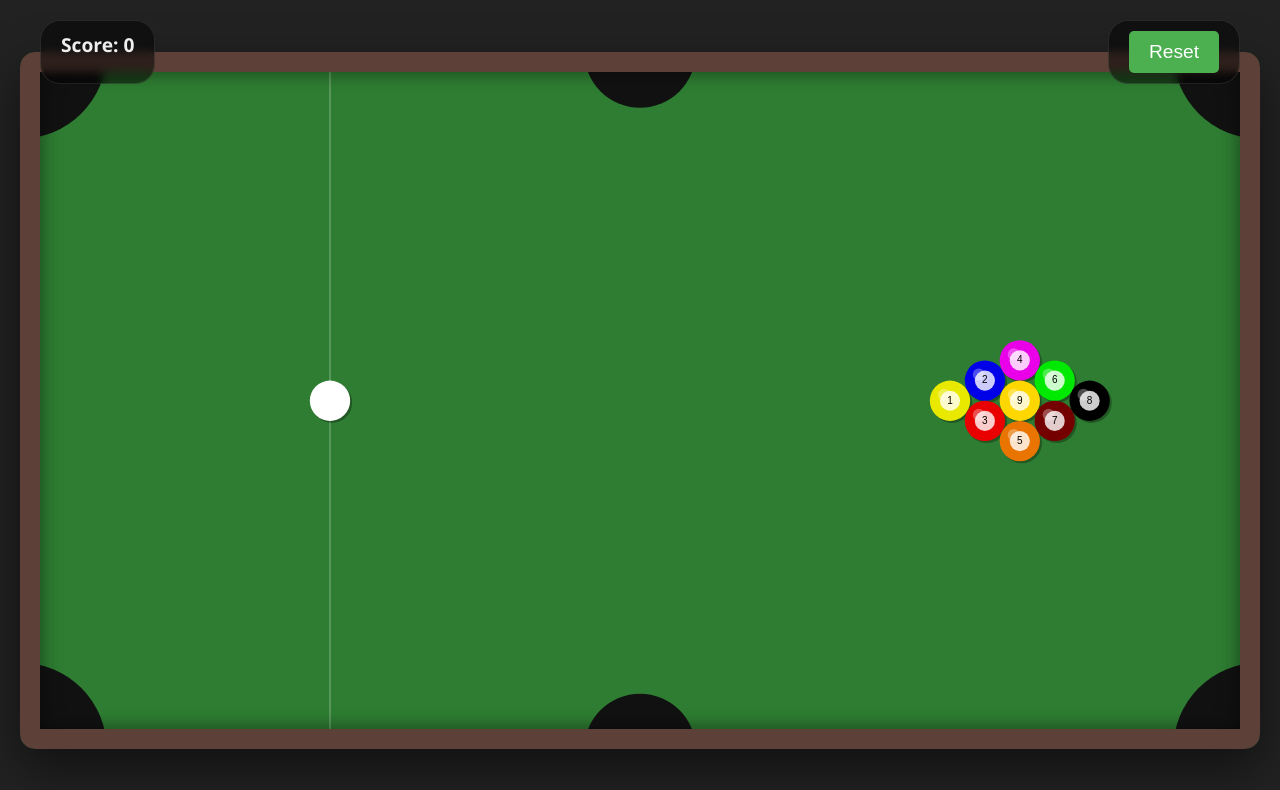
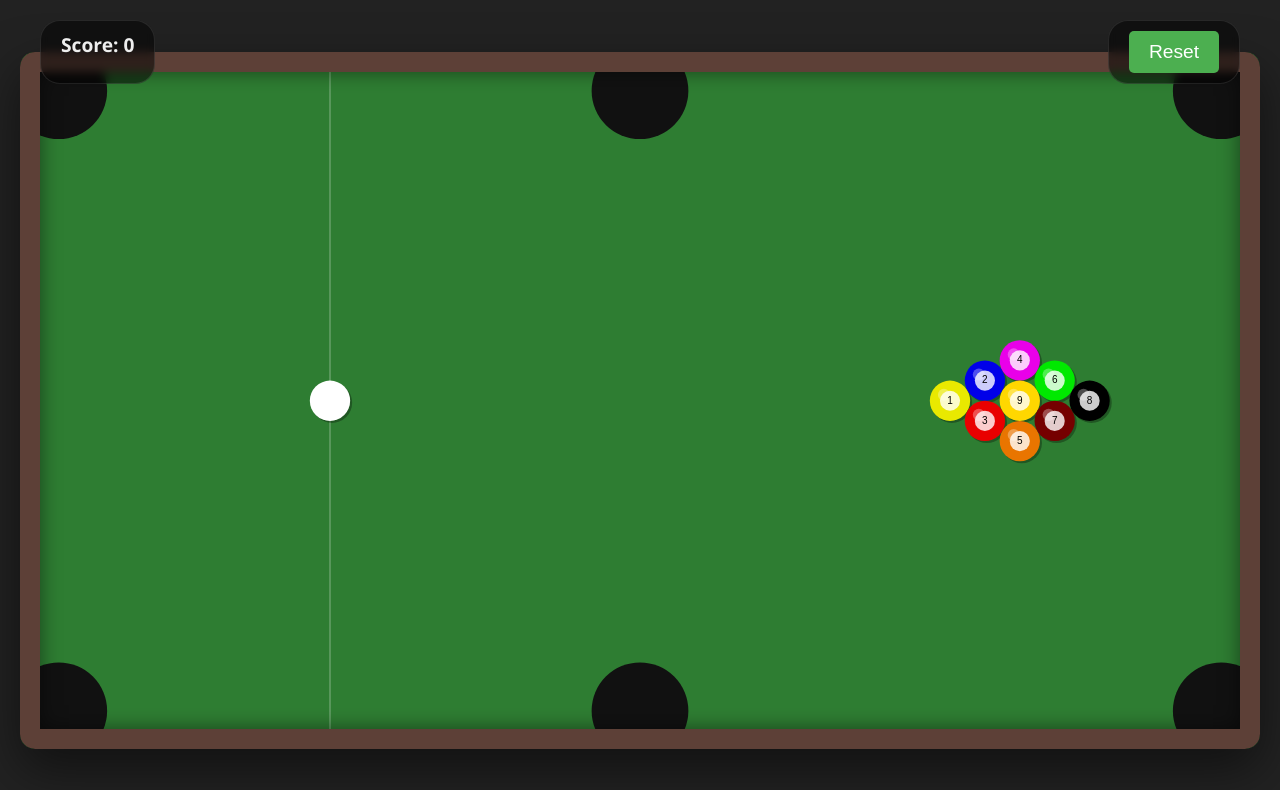
Before and after one commit to seiichiM/bg, a plain HTML site: page index.html in a window 1280 px wide. Drawn offline with Linux system fonts and the light colour scheme.

Commit message:
Add index.html

```diff
--- a/index.html
+++ b/index.html
@@ -321,8 +321,8 @@ function initGame() {
     // 今回は固定値でいくが、画面サイズに合わせて少し調整する。
     const scaleFactor = state.width / 800;
     CONFIG.ballRadius = 13 * scaleFactor;
-    CONFIG.pocketRadius = 36 * scaleFactor;
-    CONFIG.cornerPocketRadius = 56 * scaleFactor;
+    // 指示: 穴の半径の大きさはボール直径(2r)の1.2倍
+    CONFIG.pocketRadius = (CONFIG.ballRadius * 2) * 1.2;
     CONFIG.tablePadding = 25 * scaleFactor;
 
     resetBoard();
@@ -361,19 +361,19 @@ function resetBoard() {
 
     const w = state.width;
     const h = state.height;
+    const p = CONFIG.tablePadding; // 枠の内側（プレイエリアの端）
 
     // Pockets positions with size
-    // Corner pockets
-    const cp = CONFIG.cornerPocketRadius;
-    const sp = CONFIG.pocketRadius;
+    // 指示: 枠の内側から描画する（基点をプレイエリアの角にする）
+    const pr = CONFIG.pocketRadius;
 
     state.pockets = [
-        { pos: new Vec2(0, 0), radius: cp },       // Top Left
-        { pos: new Vec2(w/2, 0), radius: sp },     // Top Middle
-        { pos: new Vec2(w, 0), radius: cp },       // Top Right
-        { pos: new Vec2(0, h), radius: cp },       // Bottom Left
-        { pos: new Vec2(w/2, h), radius: sp },     // Bottom Middle
-        { pos: new Vec2(w, h), radius: cp }        // Bottom Right
+        { pos: new Vec2(p, p), radius: pr },         // Top Left
+        { pos: new Vec2(w/2, p), radius: pr },       // Top Middle
+        { pos: new Vec2(w - p, p), radius: pr },     // Top Right
+        { pos: new Vec2(p, h - p), radius: pr },     // Bottom Left
+        { pos: new Vec2(w/2, h - p), radius: pr },   // Bottom Middle
+        { pos: new Vec2(w - p, h - p), radius: pr }  // Bottom Right
     ];
 
     // Cue Ball (White)
```
